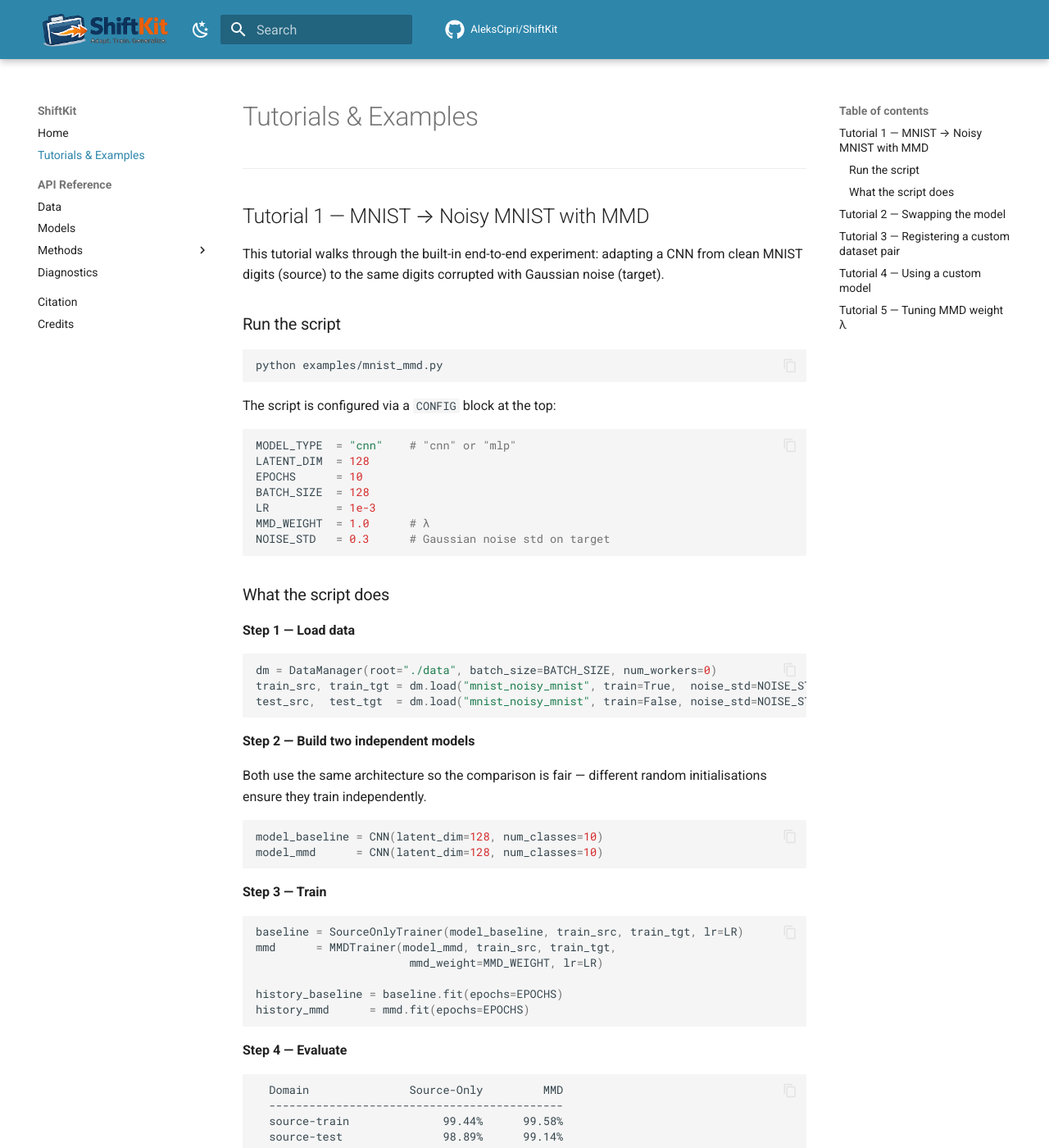
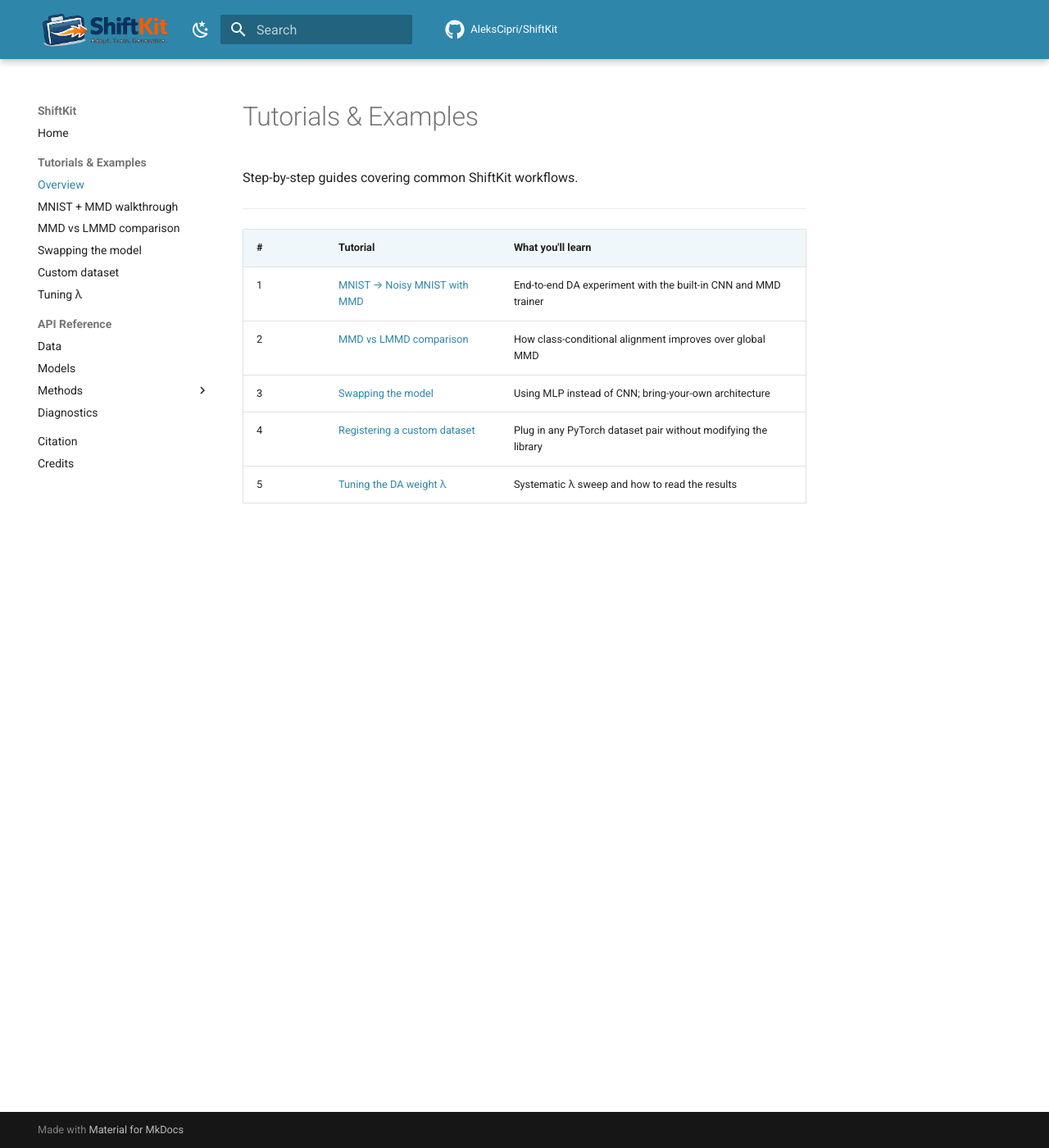
Before and after one commit to AleksCipri/ShiftKit, an MkDocs documentation site: the page built from docs/tutorials/index.md, in a window 1280 px wide and 1400 px high. Shown: the whole window at 82% size. Built offline with MkDocs 1.6.1 and Material for MkDocs 9.7.7, drawn with Linux system fonts in a browser that asks for light colours; comment, search, counter and statistics services are not loaded; some of the changed text lies outside the part shown.

Commit message:
Split tutorials into individual pages under docs/tutorials/
- tutorials/index.md: overview table linking all 5 tutorials
- tutorials/mnist_mmd.md: end-to-end MNIST MMD walkthrough
- tutorials/mmd_vs_lmmd.md: global vs class-conditional MMD comparison
- tutorials/swap_model.md: CNN to MLP, SimpleGCN, custom architectures
- tutorials/custom_dataset.md: DataManager.register() factory pattern
- tutorials/tuning.md: lambda sweep, symptom table, TrainerRegistry sweep
- Removed old docs/tutorials.md (content split and expanded)
- Updated mkdocs.yml nav to point to tutorials/ subpages

Co-Authored-By: Claude Sonnet 4.6 <noreply@anthropic.com>

````diff
--- a/docs/tutorials.md
+++ /dev/null
@@ -1,186 +0,0 @@
-# Tutorials & Examples
-
----
-
-## Tutorial 1 — MNIST → Noisy MNIST with MMD
-
-This tutorial walks through the built-in end-to-end experiment: adapting a CNN from clean MNIST digits (source) to the same digits corrupted with Gaussian noise (target).
-
-### Run the script
-
-```bash
-python examples/mnist_mmd.py
-```
-
-The script is configured via a `CONFIG` block at the top:
-
-```python
-MODEL_TYPE  = "cnn"    # "cnn" or "mlp"
-LATENT_DIM  = 128
-EPOCHS      = 10
-BATCH_SIZE  = 128
-LR          = 1e-3
-MMD_WEIGHT  = 1.0      # λ
-NOISE_STD   = 0.3      # Gaussian noise std on target
-```
-
-### What the script does
-
-**Step 1 — Load data**
-
-```python
-dm = DataManager(root="./data", batch_size=BATCH_SIZE, num_workers=0)
-train_src, train_tgt = dm.load("mnist_noisy_mnist", train=True,  noise_std=NOISE_STD)
-test_src,  test_tgt  = dm.load("mnist_noisy_mnist", train=False, noise_std=NOISE_STD)
-```
-
-**Step 2 — Build two independent models**
-
-Both use the same architecture so the comparison is fair — different random initialisations ensure they train independently.
-
-```python
-model_baseline = CNN(latent_dim=128, num_classes=10)
-model_mmd      = CNN(latent_dim=128, num_classes=10)
-```
-
-**Step 3 — Train**
-
-```python
-baseline = SourceOnlyTrainer(model_baseline, train_src, train_tgt, lr=LR)
-mmd      = MMDTrainer(model_mmd, train_src, train_tgt,
-                       mmd_weight=MMD_WEIGHT, lr=LR)
-
-history_baseline = baseline.fit(epochs=EPOCHS)
-history_mmd      = mmd.fit(epochs=EPOCHS)
-```
-
-**Step 4 — Evaluate**
-
-```
-  Domain               Source-Only         MMD
-  --------------------------------------------
-  source-train              99.44%      99.58%
-  source-test               98.89%      99.14%
-  target-test               95.27%      94.50%
-```
-
-**Step 5 — Plot**
-
-```python
-plot_training_history({"Source Only": history_baseline, "MMD": history_mmd},
-                      save_path="outputs/training_history.png")
-
-compare_latent_spaces({"Source Only": model_baseline, "MMD": model_mmd},
-                      test_src, test_tgt,
-                      save_path="outputs/latent_space_comparison.png")
-```
-
-Outputs are saved to `outputs/`.
-
----
-
-## Tutorial 2 — Swapping the model
-
-To use an MLP instead of a CNN, change one line in the `CONFIG` block:
-
-```python
-MODEL_TYPE = "mlp"
-```
-
-Or directly in Python:
-
-```python
-from shiftkit.models import MLP
-
-model = MLP(latent_dim=128, num_classes=10, hidden_dims=(512, 256), dropout=0.3)
-trainer = MMDTrainer(model, train_src, train_tgt, mmd_weight=1.0)
-trainer.fit(epochs=10)
-```
-
----
-
-## Tutorial 3 — Registering a custom dataset pair
-
-You can register any pair of PyTorch datasets without modifying the library.
-
-```python
-import torch
-from torch.utils.data import DataLoader, TensorDataset
-from shiftkit.data import DataManager
-
-def my_factory(root, batch_size, train, num_workers, **kwargs):
-    # Replace with your actual dataset loading logic
-    X_src = torch.randn(1000, 1, 28, 28)
-    y_src = torch.randint(0, 10, (1000,))
-    X_tgt = torch.randn(1000, 1, 28, 28) + 0.5   # shifted distribution
-
-    source_ds = TensorDataset(X_src, y_src)
-    target_ds = TensorDataset(X_tgt, torch.zeros(1000, dtype=torch.long))
-
-    return (
-        DataLoader(source_ds, batch_size=batch_size, shuffle=train),
-        DataLoader(target_ds, batch_size=batch_size, shuffle=train),
-    )
-
-DataManager.register("my_custom_pair", my_factory)
-
-dm = DataManager(batch_size=64)
-train_src, train_tgt = dm.load("my_custom_pair", train=True)
-```
-
----
-
-## Tutorial 4 — Using a custom model
-
-Any model that exposes `.encode(x)` and `.classify(z)` works with all trainers.
-
-```python
-import torch.nn as nn
-from shiftkit.methods import MMDTrainer
-
-class MyEncoder(nn.Module):
-    def __init__(self, input_dim, latent_dim, num_classes):
-        super().__init__()
-        self.encoder    = nn.Sequential(
-            nn.Linear(input_dim, 256), nn.ReLU(),
-            nn.Linear(256, latent_dim), nn.ReLU(),
-        )
-        self.classifier = nn.Linear(latent_dim, num_classes)
-
-    def encode(self, x):
-        return self.encoder(x.view(x.size(0), -1))
-
-    def classify(self, z):
-        return self.classifier(z)
-
-    def forward(self, x):
-        return self.classify(self.encode(x))
-
-model = MyEncoder(input_dim=784, latent_dim=64, num_classes=10)
-trainer = MMDTrainer(model, train_src, train_tgt, mmd_weight=0.5)
-trainer.fit(epochs=5)
-```
-
----
-
-## Tutorial 5 — Tuning MMD weight λ
-
-The `mmd_weight` (λ) controls the trade-off between source classification accuracy and domain alignment. A quick sweep:
-
-```python
-from shiftkit.models import CNN
-from shiftkit.methods import MMDTrainer
-
-results = {}
-for lam in [0.1, 0.5, 1.0, 2.0, 5.0]:
-    model   = CNN(latent_dim=128, num_classes=10)
-    trainer = MMDTrainer(model, train_src, train_tgt,
-                         mmd_weight=lam, lr=1e-3)
-    trainer.fit(epochs=10)
-    stats = trainer.evaluate(test_tgt, domain="target-test")
-    results[lam] = stats["accuracy"]
-    print(f"λ={lam:<5}  target acc={stats['accuracy']*100:.2f}%")
-```
-
-!!! tip
-    Start at `λ=1.0`. If source accuracy degrades sharply, reduce λ. If the source/target latent spaces remain separated after training, increase λ.
--- /dev/null
+++ b/docs/tutorials/index.md
@@ -0,0 +1,13 @@
+# Tutorials & Examples
+
+Step-by-step guides covering common ShiftKit workflows.
+
+---
+
+| # | Tutorial | What you'll learn |
+|---|----------|-------------------|
+| 1 | [MNIST → Noisy MNIST with MMD](mnist_mmd.md) | End-to-end DA experiment with the built-in CNN and MMD trainer |
+| 2 | [MMD vs LMMD comparison](mmd_vs_lmmd.md) | How class-conditional alignment improves over global MMD |
+| 3 | [Swapping the model](swap_model.md) | Using MLP instead of CNN; bring-your-own architecture |
+| 4 | [Registering a custom dataset](custom_dataset.md) | Plug in any PyTorch dataset pair without modifying the library |
+| 5 | [Tuning the DA weight λ](tuning.md) | Systematic λ sweep and how to read the results |
--- a/mkdocs.yml
+++ b/mkdocs.yml
@@ -40,7 +40,13 @@ extra_css:
 
 nav:
   - Home: index.md
-  - Tutorials & Examples: tutorials.md
+  - Tutorials & Examples:
+      - Overview: tutorials/index.md
+      - MNIST + MMD walkthrough: tutorials/mnist_mmd.md
+      - MMD vs LMMD comparison: tutorials/mmd_vs_lmmd.md
+      - Swapping the model: tutorials/swap_model.md
+      - Custom dataset: tutorials/custom_dataset.md
+      - Tuning λ: tutorials/tuning.md
   - API Reference:
       - Data: data.md
       - Models: models.md
````
Also changed, not shown: docs/tutorials/custom_dataset.md (added, +82 -0 lines), docs/tutorials/mmd_vs_lmmd.md (added, +112 -0 lines), docs/tutorials/mnist_mmd.md (added, +130 -0 lines), docs/tutorials/swap_model.md (added, +94 -0 lines), docs/tutorials/tuning.md (added, +96 -0 lines).
